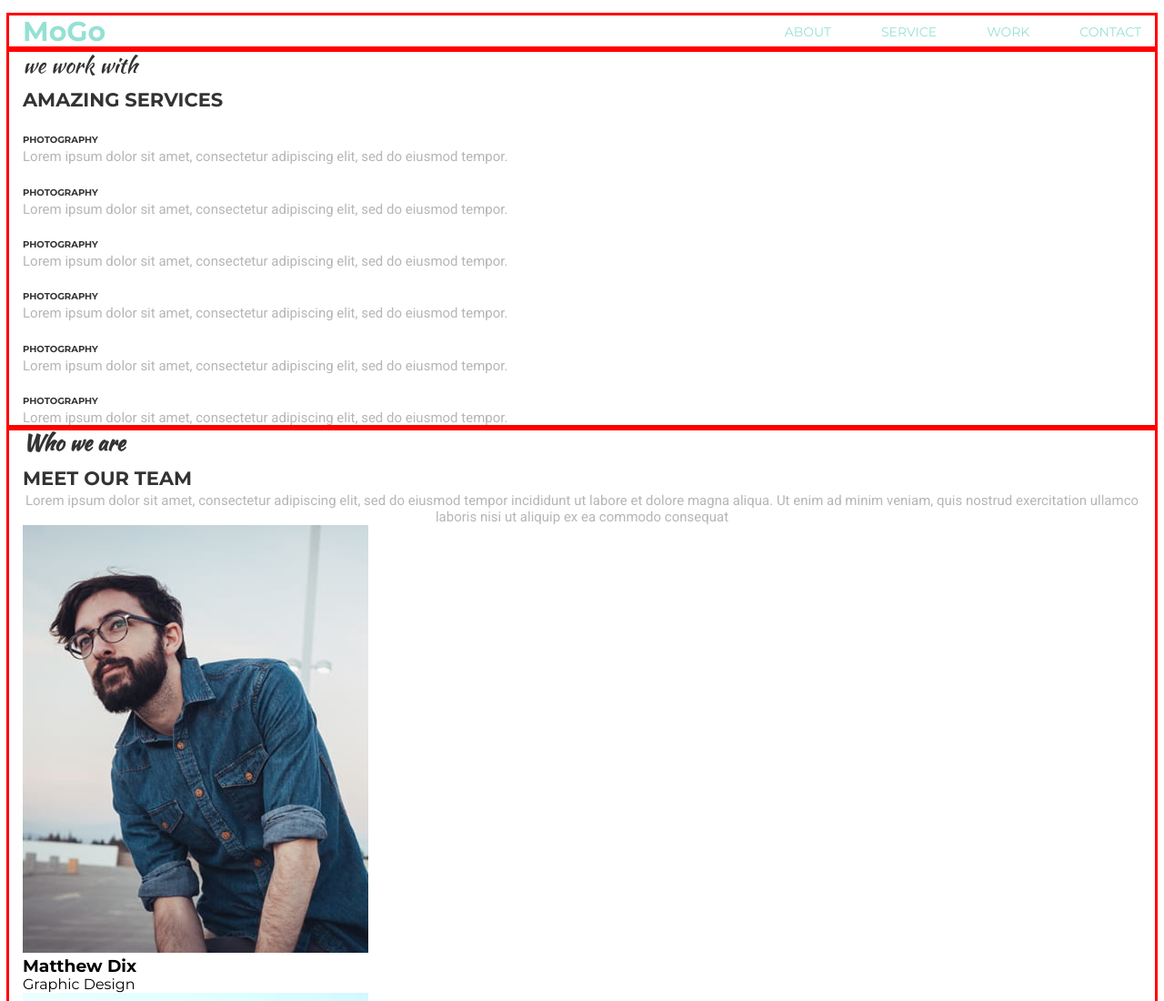
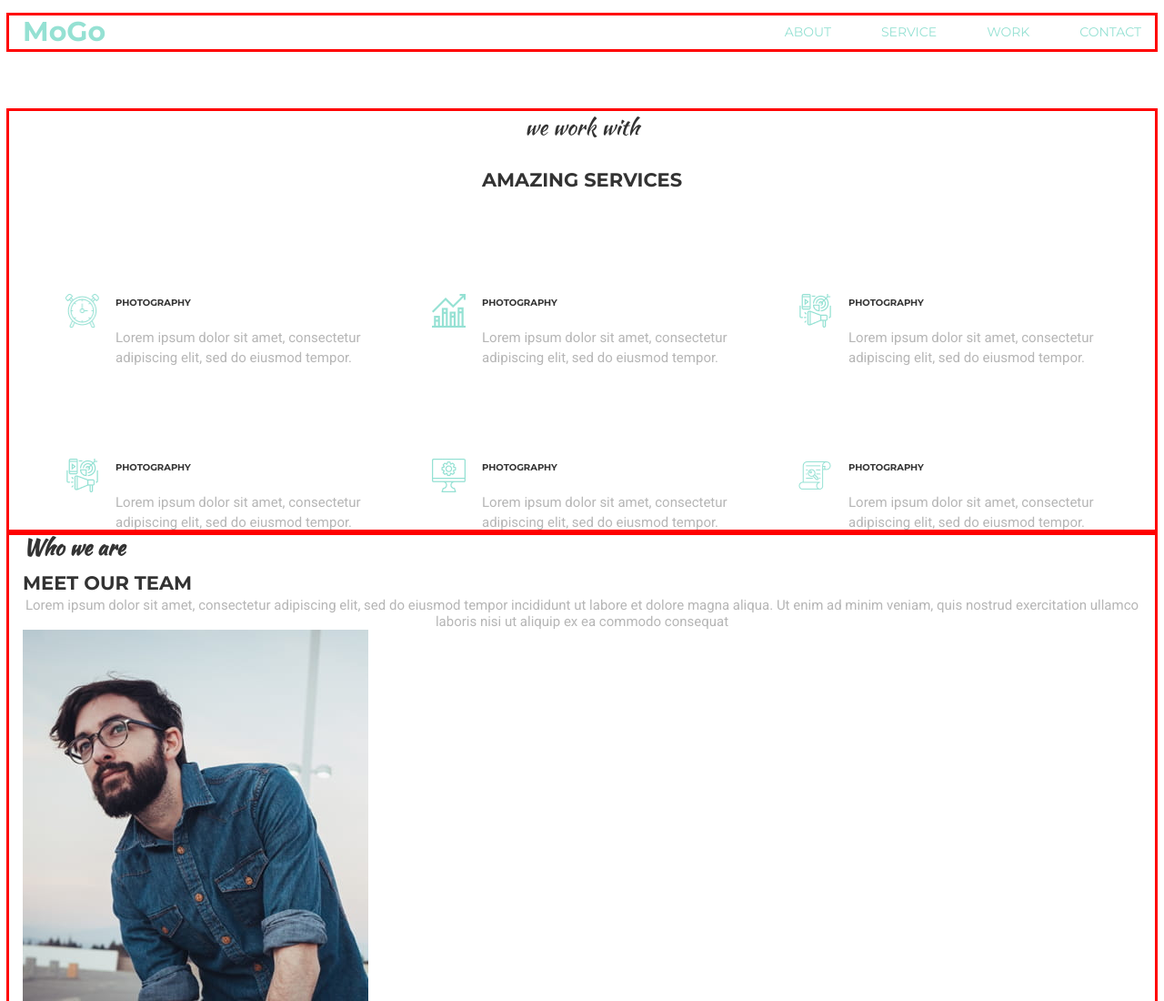
Before and after one commit to Tate-T/fe-8_Mogo_mini-project, a plain HTML site: page index.html in a window 1280 px wide. Shown: the top 1100 px of the page at 91% size. Drawn offline with nearby package versions, Linux system fonts and the light colour scheme.

Commit message:
servisec sect position

```diff
--- a/css/styles.css
+++ b/css/styles.css
@@ -93,3 +93,39 @@ color: #b6b6b6;
     gap: 55px;
     align-items: center;
 }
+.services{
+    padding-top:68px ;
+}
+
+.services-info{
+    text-align: center;
+}
+.services-headline{
+    text-align: center;
+    margin-top: 20px;
+    margin-bottom: 109px;
+}
+.services-list{
+    display: flex;
+    flex-wrap: wrap;
+    column-gap: 73px;
+    row-gap:100px ;
+    justify-content: center;
+}
+.services-item{
+
+    display: flex;
+    flex-wrap: wrap;
+
+.services-title{
+    margin-bottom: 20px;
+}
+}
+.services-text{
+    width: 275px;
+}
+.services-img{
+    width: 37px;
+    height: 37px;
+    margin-right: 18px;
+}
--- a/index.html
+++ b/index.html
@@ -47,52 +47,65 @@
         <h1 class="services-headline">amazing services</h1>
         <ul class="services-list">
           <li class="services-item">
-            <img src="" alt="" class="services-img" />
+            <img src="./images/servises.jpg" alt="" class="services-img" />
+            <div>
             <h2 class="services-title">photography</h2>
             <p class="services-text">
               Lorem ipsum dolor sit amet, consectetur adipiscing elit, sed do
               eiusmod tempor.
             </p>
+          </div>
           </li>
           <li class="services-item">
-            <img src="" alt="" class="services-img" />
+            <img src="./images/servises2.jpg" alt="" class="services-img" />
+            <div>
             <h2 class="services-title">photography</h2>
             <p class="services-text">
               Lorem ipsum dolor sit amet, consectetur adipiscing elit, sed do
               eiusmod tempor.
             </p>
+          </div>
           </li>
           <li class="services-item">
-            <img src="" alt="">
+            <img src="./images/servises3.jpg" alt="" class="services-img">
+            <div>
             <h2 class="services-title">photography</h2>
             <p class="services-text">
               Lorem ipsum dolor sit amet, consectetur adipiscing elit, sed do
               eiusmod tempor.
             </p>
+          </div>
+
           </li>
           <li class="services-item">
-            <img src="" alt="">
+            <img src="./images/servisec4.jpg" alt="" class="services-img">
+            <div>
             <h2 class="services-title">photography</h2>
             <p class="services-text">
               Lorem ipsum dolor sit amet, consectetur adipiscing elit, sed do
               eiusmod tempor.
             </p>
+          </div>
           </li>
           <li class="services-item">
-            <img src="" alt="">
+            <img src="./images/servises5.jpg" alt="" class="services-img">
+            <div>
             <h2 class="services-title">photography</h2>
             <p class="services-text">
               Lorem ipsum dolor sit amet, consectetur adipiscing elit, sed do
               eiusmod tempor.
             </p>
+          </div>
           </li>
           <li class="services-item">
-            <img src="" alt="">
+            <img src="./images/servises6.png" alt="" class="services-img">
+            <div>
             <h2 class="services-title">photography</h2>
             <p class="services-text">
               Lorem ipsum dolor sit amet, consectetur adipiscing elit, sed do
               eiusmod tempor.
             </p>
+          </div>
           </li>
         </ul>
       </div>
```
Also changed, not shown: images/servisec4.jpg (added), images/servises.jpg (added), images/servises2.jpg (added), images/servises3.jpg (added), images/servises5.jpg (added), images/servises6.png (added).
